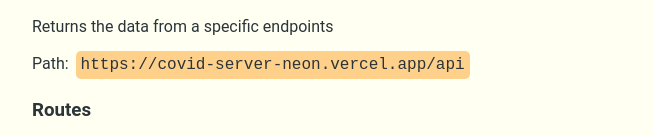
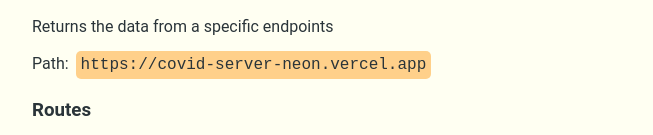
Before and after one commit to LeonXu260/covid-server, a website: page public/index.html in a window 1280 px wide. Shown: the part 257-392 px from the top of the page, without its empty margins (38-691 px from the left). Drawn offline with Linux system fonts and the light colour scheme.

Commit message:
fix: update path to remove the endpoint

```diff
--- a/public/index.html
+++ b/public/index.html
@@ -30,7 +30,7 @@
 
       <h2>GET</h2>
       <p class="description">Returns the data from a specific endpoints</p>
-      <p>Path: <code>https://covid-server-neon.vercel.app/api</code></p>
+      <p>Path: <code>https://covid-server-neon.vercel.app</code></p>
       <h3>Routes</h3>
       <table>
         <tr>
```
